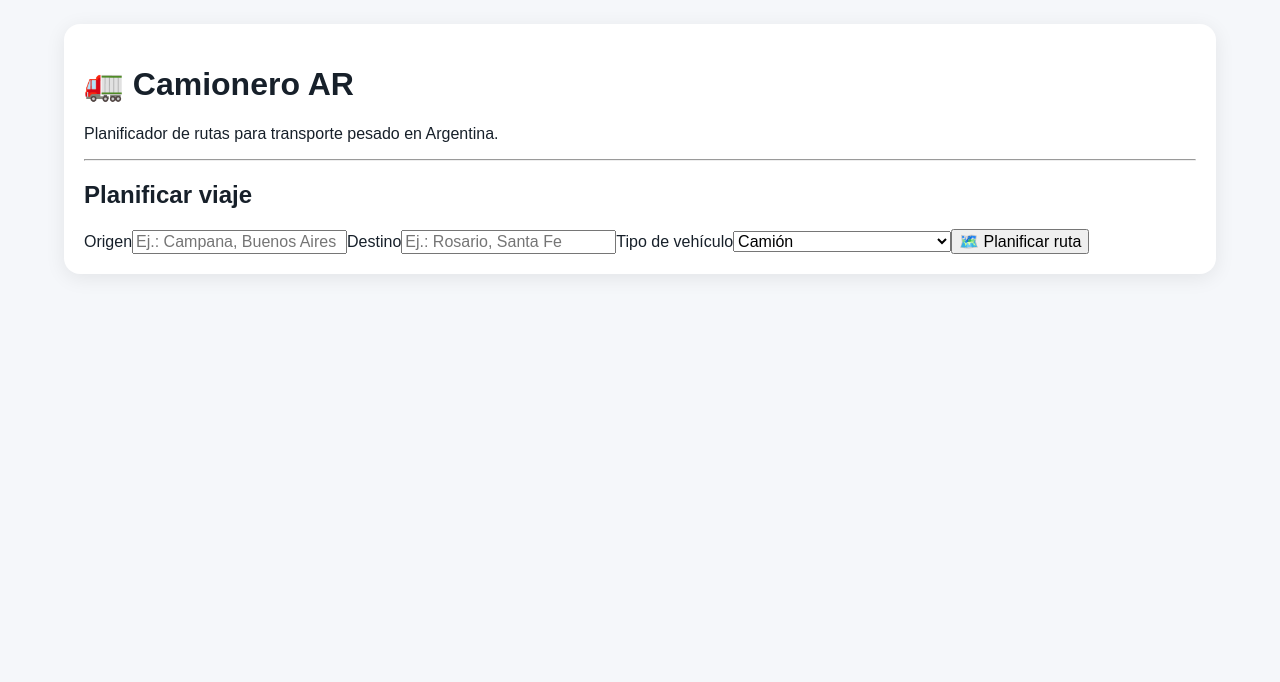
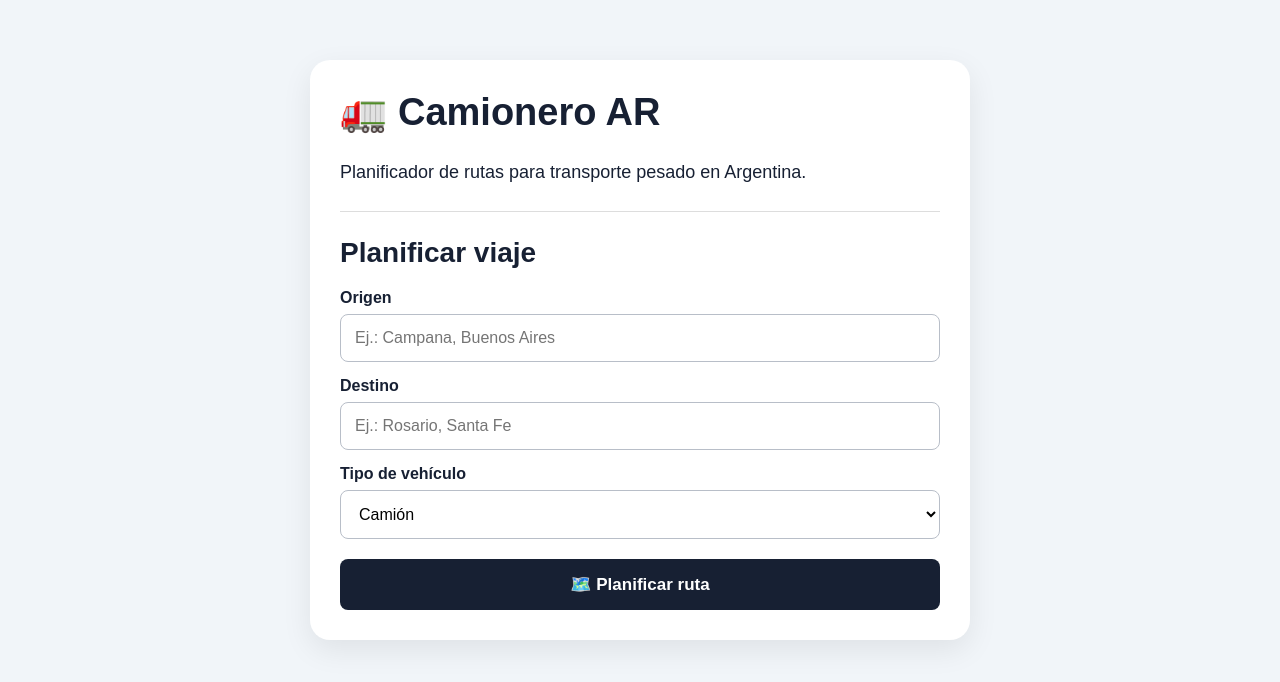
Before and after one commit to sergiogonzaa2250-spec/camionero-ar, a Next.js app: page / in a window 1280 px wide. Shown: the top 682 px of the page. Built offline with nearby package versions, Linux system fonts and the light colour scheme.

Commit message:
Update globals.css

```diff
--- a/app/globals.css
+++ b/app/globals.css
@@ -6,52 +6,105 @@ html,
 body {
   margin: 0;
   padding: 0;
-  min-height: 100%;
+  font-family: Arial, sans-serif;
+  background: #f1f5f9;
+  color: #172033;
 }
 
 body {
-  font-family: Arial, Helvetica, sans-serif;
-  background: #f5f7fa;
-  color: #17202a;
-}
-
-button,
-input,
-select,
-textarea {
-  font: inherit;
-}
-
-button {
-  cursor: pointer;
-}
-
-a {
-  color: inherit;
-  text-decoration: none;
+  min-height: 100vh;
 }
 
 main {
   width: 100%;
-  min-height: 100vh;
 }
 
 .container {
   width: 100%;
-  max-width: 1200px;
-  margin: 0 auto;
-  padding: 24px;
+  max-width: 700px;
+  margin: 40px auto;
+  padding: 20px;
 }
 
 .card {
   background: white;
-  border-radius: 16px;
-  padding: 20px;
-  box-shadow: 0 4px 20px rgba(0, 0, 0, 0.08);
+  border-radius: 20px;
+  padding: 30px;
+  box-shadow: 0 10px 30px rgba(0, 0, 0, 0.08);
 }
 
-@media (max-width: 768px) {
+h1 {
+  margin-top: 0;
+  font-size: 38px;
+}
+
+h2 {
+  margin-top: 25px;
+  margin-bottom: 20px;
+  font-size: 28px;
+}
+
+p {
+  font-size: 18px;
+  line-height: 1.5;
+}
+
+hr {
+  margin: 25px 0;
+  border: 0;
+  border-top: 1px solid #ddd;
+}
+
+label {
+  display: block;
+  margin-top: 15px;
+  margin-bottom: 7px;
+  font-weight: bold;
+}
+
+input,
+select {
+  display: block;
+  width: 100%;
+  padding: 14px;
+  border: 1px solid #b8bec8;
+  border-radius: 8px;
+  font-size: 16px;
+  background: white;
+}
+
+button {
+  width: 100%;
+  margin-top: 20px;
+  padding: 15px;
+  border: 0;
+  border-radius: 8px;
+  background: #172033;
+  color: white;
+  font-size: 17px;
+  font-weight: bold;
+  cursor: pointer;
+}
+
+button:hover {
+  opacity: 0.9;
+}
+
+@media (max-width: 600px) {
   .container {
-    padding: 16px;
+    margin: 15px auto;
+    padding: 12px;
+  }
+
+  .card {
+    padding: 22px;
+  }
+
+  h1 {
+    font-size: 32px;
+  }
+
+  h2 {
+    font-size: 25px;
   }
 }
```
